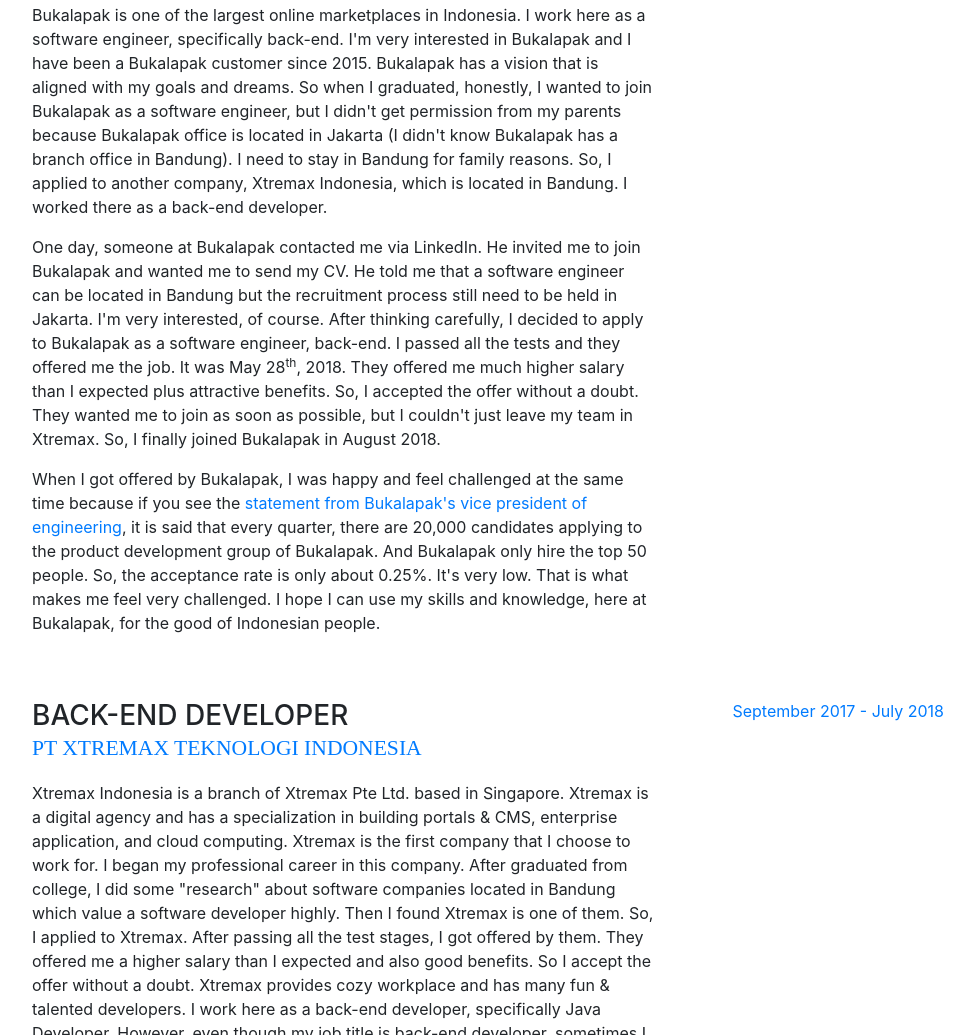
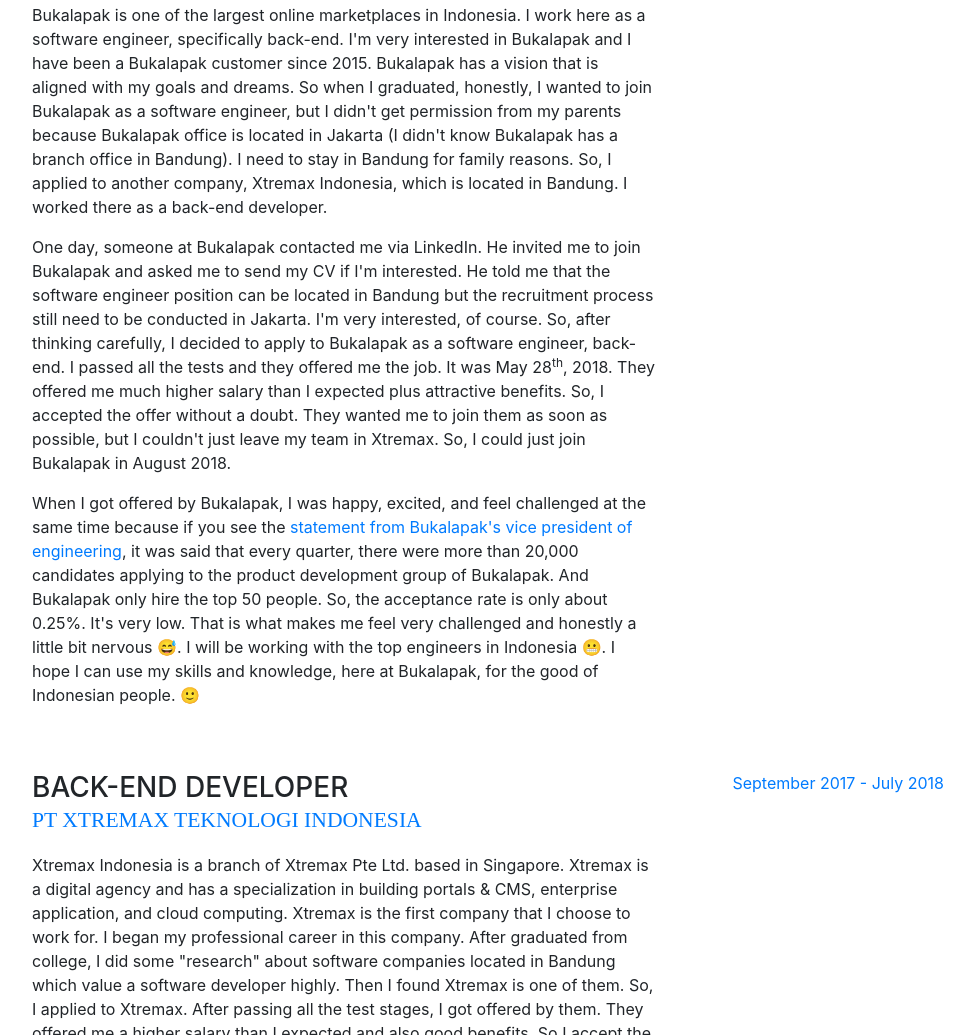
Before and after one commit to faris-id/faris-id.github.io, a website with bundled scripts: page index.html in a window 1280 px wide. Shown: the part 2565-3600 px from the top of the page, without its empty margins (288-1262 px from the left). Built offline with nearby package versions, Linux system fonts and the light colour scheme; a web font is replaced by a local one.

Commit message:
Update experience, Bukalapak

```diff
--- a/index.html
+++ b/index.html
@@ -243,23 +243,24 @@
                 worked there as a back-end developer.
               </p>
               <p>
-                One day, someone at Bukalapak contacted me via LinkedIn.
-                He invited me to join Bukalapak and wanted me to send my CV. He told me that a software engineer
-                can be located in Bandung but the recruitment process still need to be held in Jakarta. I'm very
-                interested, of course. After thinking carefully, I decided to apply to Bukalapak as a software
+                One day, someone at Bukalapak contacted me via LinkedIn. He invited me to join Bukalapak and
+                asked me to send my CV if I'm interested. He told me that the software engineer position
+                can be located in Bandung but the recruitment process still need to be conducted in Jakarta. I'm very
+                interested, of course. So, after thinking carefully, I decided to apply to Bukalapak as a software
                 engineer, back-end. I passed all the tests and they offered me the job. It was May 28<sup>th</sup>, 2018.
                 They offered me much higher salary than I expected plus attractive benefits. So, I accepted the offer
-                without a doubt. They wanted me to join as soon as possible, but I couldn't just leave my team
-                in Xtremax. So, I finally joined Bukalapak in August 2018.
+                without a doubt. They wanted me to join them as soon as possible, but I couldn't just leave my team
+                in Xtremax. So, I could just join Bukalapak in August 2018.
               </p>
               <p>
-                When I got offered by Bukalapak, I was happy and feel challenged at the same time because if you
+                When I got offered by Bukalapak, I was happy, excited, and feel challenged at the same time because if you
                 see the <a href="https://www.quora.com/Why-does-Bukalapak-need-so-many-engineers/answer/Ibrahim-Arief" target="_blank">
-                  statement from Bukalapak's vice president of engineering</a>, it is said that every quarter,
-                there are 20,000 candidates applying to the product development group of Bukalapak. And Bukalapak
+                  statement from Bukalapak's vice president of engineering</a>, it was said that every quarter,
+                there were more than 20,000 candidates applying to the product development group of Bukalapak. And Bukalapak
                 only hire the top 50 people. So, the acceptance rate is only about 0.25%. It's very low. That is what makes me
-                feel very challenged. I hope I can use my skills and knowledge, here at Bukalapak, for the good of
-                Indonesian people.
+                feel very challenged and honestly a little bit nervous 😅. I will be working with the top
+                engineers in Indonesia 😬. I hope I can use my skills and knowledge, here at Bukalapak,
+                for the good of Indonesian people. 🙂
               </p>
             </div>
             <div class="resume-date text-md-right">
```
